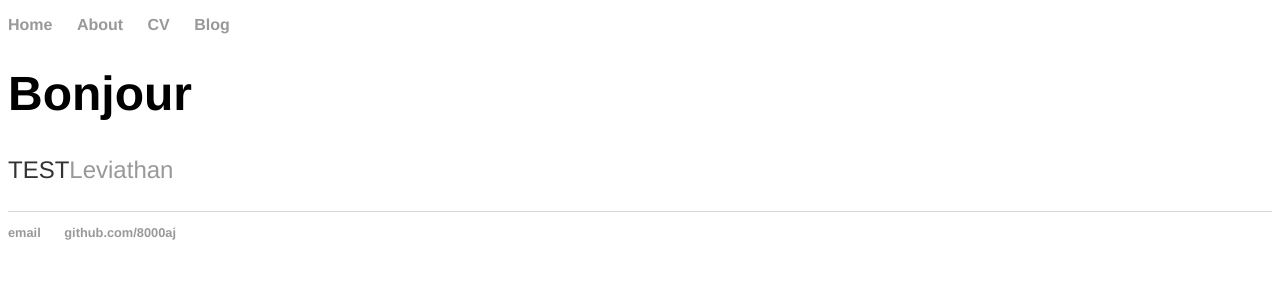
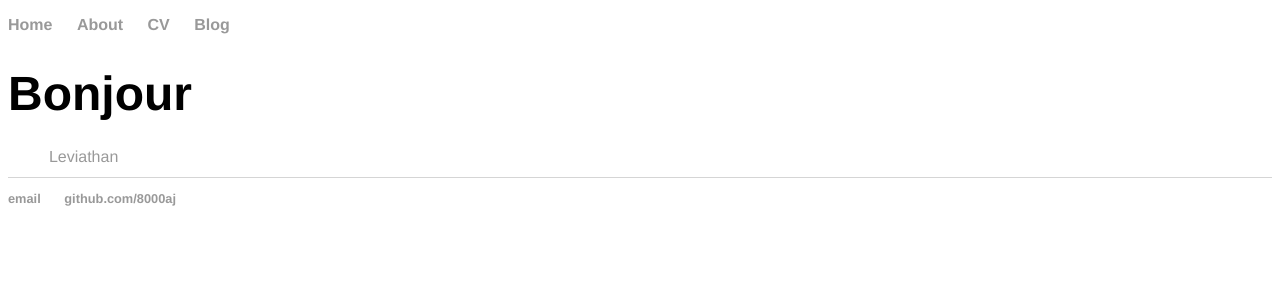
Before and after one commit to 8000aj/Public-Pioneers, a Jekyll site: the page built from index.html, in a window 1280 px wide. Shown: the top 300 px of the page. Built offline with Jekyll 4.4.1, drawn with Linux system fonts in a browser that asks for light colours.

Commit message:
Update main.css

```diff
--- a/css/main.css
+++ b/css/main.css
@@ -25,9 +25,10 @@ h1 {
     font-family:'Helvetica', 'Arial', 'Sans-Serif';
 }
 p {
-    font-size: 1.5em;
-    line-height: 1.4em;
-    color: #333;
+    font-size: 1em;
+    line-height: 0.5em;
+    color: white;
+    backround-color: black;
 }
 footer {
     border-top: 1px solid #d5d5d5;
```
